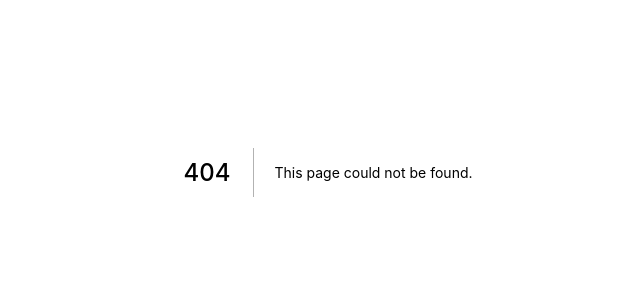
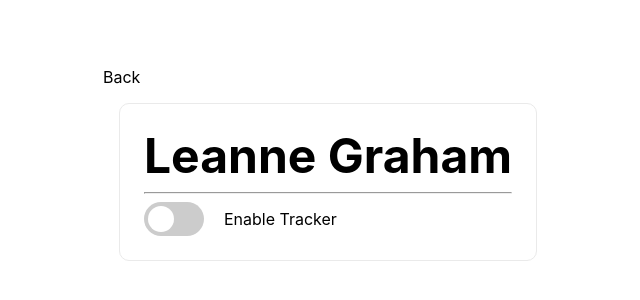
Before and after one commit to itumulak/React-Time-Tracker, a Next.js app: page /user/1 in a window 1280 px wide. Before the commit this address had no page. Shown: the part 228-528 px from the top of the page, without its empty margins (312-952 px from the left). Built offline with nearby package versions, Linux system fonts and the light colour scheme.

Commit message:
Add user page and stylings.

```diff
--- /dev/null
+++ b/assets/js/data-users.js
@@ -0,0 +1,96 @@
+const users = [
+    {
+        "id": 1,
+        "name": "Leanne Graham",
+        "username": "Bret",
+        "email": "Sincere@april.biz",
+        "address": {
+            "street": "Kulas Light",
+            "suite": "Apt. 556",
+            "city": "Gwenborough",
+            "zipcode": "92998-3874",
+            "geo": {
+                "lat": "-37.3159",
+                "lng": "81.1496"
+            }
+        },
+        "phone": "1-770-736-8031 x56442",
+        "website": "hildegard.org",
+        "company": {
+            "name": "Romaguera-Crona",
+            "catchPhrase": "Multi-layered client-server neural-net",
+            "bs": "harness real-time e-markets"
+        }
+    },
+    {
+        "id": 2,
+        "name": "Ervin Howell",
+        "username": "Antonette",
+        "email": "Shanna@melissa.tv",
+        "address": {
+            "street": "Victor Plains",
+            "suite": "Suite 879",
+            "city": "Wisokyburgh",
+            "zipcode": "90566-7771",
+            "geo": {
+                "lat": "-43.9509",
+                "lng": "-34.4618"
+            }
+        },
+        "phone": "010-692-6593 x09125",
+        "website": "anastasia.net",
+        "company": {
+            "name": "Deckow-Crist",
+            "catchPhrase": "Proactive didactic contingency",
+            "bs": "synergize scalable supply-chains"
+        }
+    },
+    {
+        "id": 3,
+        "name": "Clementine Bauch",
+        "username": "Samantha",
+        "email": "Nathan@yesenia.net",
+        "address": {
+            "street": "Douglas Extension",
+            "suite": "Suite 847",
+            "city": "McKenziehaven",
+            "zipcode": "59590-4157",
+            "geo": {
+                "lat": "-68.6102",
+                "lng": "-47.0653"
+            }
+        },
+        "phone": "1-463-123-4447",
+        "website": "ramiro.info",
+        "company": {
+            "name": "Romaguera-Jacobson",
+            "catchPhrase": "Face to face bifurcated interface",
+            "bs": "e-enable strategic applications"
+        }
+    },
+    {
+        "id": 4,
+        "name": "Patricia Lebsack",
+        "username": "Karianne",
+        "email": "Julianne.OConner@kory.org",
+        "address": {
+            "street": "Hoeger Mall",
+            "suite": "Apt. 692",
+            "city": "South Elvis",
+            "zipcode": "53919-4257",
+            "geo": {
+                "lat": "29.4572",
+                "lng": "-164.2990"
+            }
+        },
+        "phone": "493-170-9623 x156",
+        "website": "kale.biz",
+        "company": {
+            "name": "Robel-Corkery",
+            "catchPhrase": "Multi-tiered zero tolerance productivity",
+            "bs": "transition cutting-edge web services"
+        }
+    }
+];
+
+export {users};
--- a/package.json
+++ b/package.json
@@ -9,9 +9,11 @@
     "lint": "next lint"
   },
   "dependencies": {
+    "@reduxjs/toolkit": "^1.8.6",
     "next": "12.3.1",
     "react": "18.2.0",
-    "react-dom": "18.2.0"
+    "react-dom": "18.2.0",
+    "react-redux": "^8.0.4"
   },
   "devDependencies": {
     "eslint": "8.25.0",
--- /dev/null
+++ b/pages/user/[id].js
@@ -0,0 +1,65 @@
+import Head from "next/head";
+import Link from "next/link";
+import styles from "../../styles/Home.module.css";
+import styleSwitch from "../../styles/Switch.module.css";
+import {users} from "../../assets/js/data-users";
+
+export const getStaticPaths = async () => {
+    const paths = users.map((user) => {
+        return {
+            params: {
+                id: user.id.toString()
+            }
+        }
+    });
+
+    return {
+        paths,
+        fallback: false
+    }
+}
+
+export const getStaticProps = async ({params}) => {
+    return {
+        props: {
+            id: params.id
+        }
+    }
+}
+
+const User = ({id}) => {
+    const userData = JSON.parse(JSON.stringify(users));
+    const user = userData.find(user => user.id == id);
+
+    return (
+        <div className={styles.container}>
+            <Head>
+                <title>Time Tracker | User</title>
+                <meta name="description" content="Track user's time"/>
+                <link rel="icon" href="/favicon.ico"/>
+            </Head>
+            <main className={styles.main}>
+                <div className={`${styleSwitch.grid}`}>
+                    <Link href="/">
+                        <a>Back</a>
+                    </Link>
+                    <div className={`${styleSwitch.card}`}>
+                        <h1 className={styles.title}>
+                            {user.name}
+                        </h1>
+                        <hr/>
+                        <div className={styleSwitch['switch-wrapper']}>
+                            <label className={styleSwitch.switch}>
+                                <input type="checkbox"/>
+                                <div className={styleSwitch.slider}></div>
+                            </label>
+                            Enable Tracker
+                        </div>
+                    </div>
+                </div>
+            </main>
+        </div>
+    );
+}
+
+export default User;
--- a/styles/Home.module.css
+++ b/styles/Home.module.css
@@ -42,7 +42,7 @@
 .title {
   margin: 0;
   line-height: 1.15;
-  font-size: 4rem;
+  font-size: 3rem;
 }
 
 .title,
@@ -56,6 +56,24 @@
   font-size: 1.5rem;
 }
 
+.search-bar-wrapper {
+  margin: 4rem 0;
+  line-height: 1.5;
+  font-size: 1.5rem;
+  width: 100%;
+  max-width: 600px;
+}
+
+.search-bar {
+  width: 100%;
+  background-color: white;
+  border: none;
+  border-radius: 2px;
+  color: #000000;
+  padding: 20px;
+  font-size: 16px;
+}
+
 .code {
   background: #fafafa;
   border-radius: 5px;
@@ -66,11 +84,16 @@
 }
 
 .grid {
-  display: flex;
+  display: grid;
   align-items: center;
   justify-content: center;
   flex-wrap: wrap;
   max-width: 800px;
+  grid-template-columns: 1fr 1fr;
+}
+
+.grid-single {
+  grid-template-columns: 1fr;
 }
 
 .card {
@@ -85,11 +108,18 @@
   max-width: 300px;
 }
 
+.card-single {
+  max-width: 500px;
+}
+
 .card:hover,
 .card:focus,
 .card:active {
-  color: #0070f3;
-  border-color: #0070f3;
+  border-color: #555949;
+}
+
+.card.single {
+  max-width: 500px;
 }
 
 .card h2 {
--- /dev/null
+++ b/styles/Switch.module.css
@@ -0,0 +1,75 @@
+.grid {
+    display: grid;
+    align-items: center;
+    justify-content: center;
+    flex-wrap: wrap;
+    max-width: 800px;
+    grid-template-columns: 1fr;
+}
+
+.card {
+    margin: 1rem;
+    padding: 1.5rem;
+    text-align: left;
+    color: inherit;
+    text-decoration: none;
+    border: 1px solid #eaeaea;
+    border-radius: 10px;
+    transition: color 0.15s ease, border-color 0.15s ease;
+    max-width: 500px;
+}
+
+.switch-wrapper {
+    display: flex;
+    align-items: center;
+}
+
+.switch {
+    position: relative;
+    display: inline-block;
+    width: 60px;
+    height: 34px;
+    outline: none;
+    margin-right: 20px;
+}
+
+.switch input {
+    position: absolute;
+    top: -99999px;
+    left: -99999px;
+}
+.slider {
+    position: absolute;
+    cursor: pointer;
+    top: 0;
+    left: 0;
+    right: 0;
+    bottom: 0;
+    background-color: #ccc;
+    -webkit-transition: .4s;
+    transition: .4s;
+    border-radius: 34px;
+}
+.slider:before {
+    position: absolute;
+    content: "";
+    height: 26px;
+    width: 26px;
+    left: 4px;
+    bottom: 4px;
+    background-color: white;
+    -webkit-transition: .4s;
+    transition: .4s;
+    border-radius: 50%;
+}
+input:checked + .slider {
+    background-color: #2196F3;
+}
+input:focus + .slider {
+    box-shadow: 0 0 1px #2196F3;
+}
+input:checked + .slider:before {
+    -webkit-transform: translateX(26px);
+    -ms-transform: translateX(26px);
+    transform: translateX(26px);
+}
```
Also changed, not shown: lib/users.js (added, +21 -0 lines), pages/index.js (+22 -36 lines), 1 other file (tests, documents, lock files or other folders).
